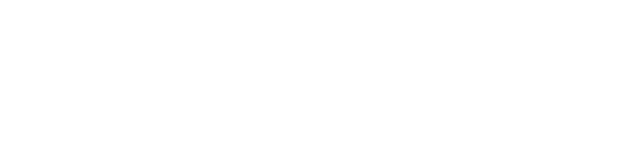
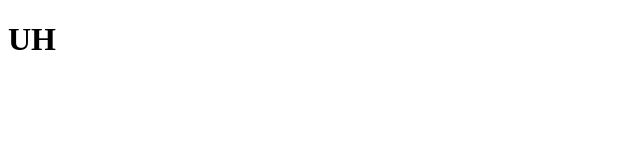
Before and after one commit to isalopeszx/meu-projeto, a plain HTML site: page index.html in a window 1280 px wide. Shown: the full height of the page, 0-640 px from the left. Drawn offline with Linux system fonts and the light colour scheme.

Commit message:
Adicionand style

```diff
--- a/index.html
+++ b/index.html
@@ -1,5 +1,6 @@
 <!DOCTYPE html>
 <html lang="en">
+
 <head>
     <meta charset="UTF-8">
     <meta name="viewport" content="width=device-width, initial-scale=1.0">
@@ -7,6 +8,6 @@
     <title>Prova/Meu projeto</title>
 </head>
 <body>
-
+    <h1>UH</h1>
 </body>
 </html>
--- /dev/null
+++ b/style.css
@@ -0,0 +1,3 @@
+h1 {
+    color: red;
+  }
```
